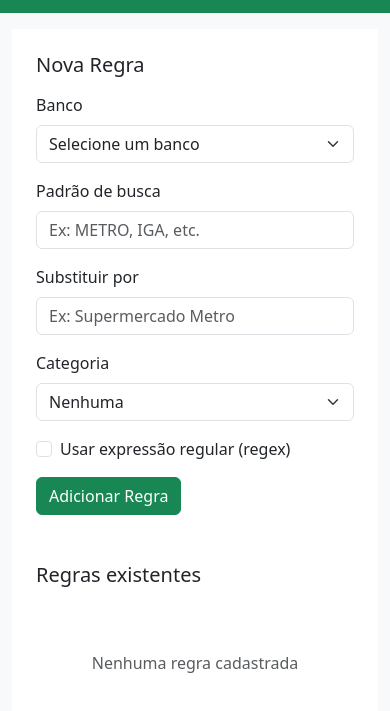
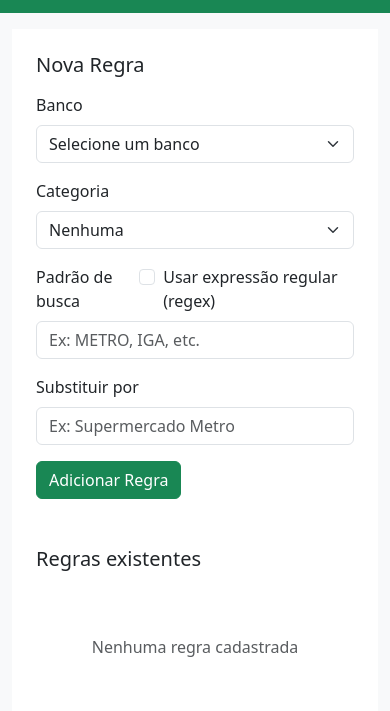
Before and after one commit to valtoni/budget-exporter, a browser extension: page budget-exporter/manage.html in a window 390 px wide. Shown: the part 59-770 px from the top of the page. Drawn offline with nearby package versions, Linux system fonts and the light colour scheme.

Commit message:
Improve rule management form layout: reorganize fields into Bootstrap grid for better responsiveness and readability. Add inline regex toggle and refine memo template section.

```diff
--- a/budget-exporter/manage.html
+++ b/budget-exporter/manage.html
@@ -85,42 +85,49 @@
                     <h5 class="mb-3" id="form-title">Nova Regra</h5>
 
                     <form id="add-rule-form">
-                        <div class="mb-3">
+                        <div class="row">
+                            <div class="col-md-6 mb-3">
                                 <label for="rule-bank" class="form-label">Banco</label>
                                 <select class="form-select" id="rule-bank" required>
                                     <option value="">Selecione um banco</option>
                                 </select>
                             </div>
 
-                        <div class="mb-3">
-                            <label for="rule-pattern" class="form-label">Padrão de busca</label>
-                            <input type="text" class="form-control" id="rule-pattern" placeholder="Ex: METRO, IGA, etc." required>
-                        </div>
-
-                        <div class="mb-3">
-                            <label for="rule-replacement" class="form-label">Substituir por</label>
-                            <input type="text" class="form-control" id="rule-replacement" placeholder="Ex: Supermercado Metro">
-                        </div>
-
-                        <div class="mb-3">
+                            <div class="col-md-6 mb-3">
                                 <label for="rule-category" class="form-label">Categoria</label>
                                 <select class="form-select" id="rule-category">
                                     <option value="">Nenhuma</option>
                                 </select>
                             </div>
+                        </div>
 
-                        <div class="mb-3 form-check">
+                        <div class="row">
+                            <div class="col-md-6 mb-3">
+                                <div class="d-flex justify-content-between align-items-center mb-2">
+                                    <label for="rule-pattern" class="form-label mb-0">Padrão de busca</label>
+                                    <div class="form-check mb-0">
                                         <input type="checkbox" class="form-check-input" id="rule-regex">
                                         <label class="form-check-label" for="rule-regex">
                                             Usar expressão regular (regex)
                                         </label>
                                     </div>
+                                </div>
+                                <input type="text" class="form-control" id="rule-pattern" placeholder="Ex: METRO, IGA, etc." required>
+                            </div>
 
-                        <div class="mb-3 d-none" id="memo-field">
-                            <label for="rule-memo" class="form-label">Template de Memo (use \1, \2, etc. para grupos capturados)</label>
+                            <div class="col-md-6 mb-3">
+                                <label for="rule-replacement" class="form-label">Substituir por</label>
+                                <input type="text" class="form-control" id="rule-replacement" placeholder="Ex: Supermercado Metro">
+                            </div>
+                        </div>
+
+                        <div class="row">
+                            <div class="col-md-6 mb-3 d-none" id="memo-field">
+                                <label for="rule-memo" class="form-label">Template de Memo</label>
                                 <input type="text" class="form-control" id="rule-memo" placeholder="Ex: Compra \1">
                                 <div class="form-text">
                                     Use grupos de captura () no padrão e referencie com \1, \2, etc.
+                                </div>
                             </div>
                         </div>
 
```
Lines whose indentation alone changed are shown as unchanged.
